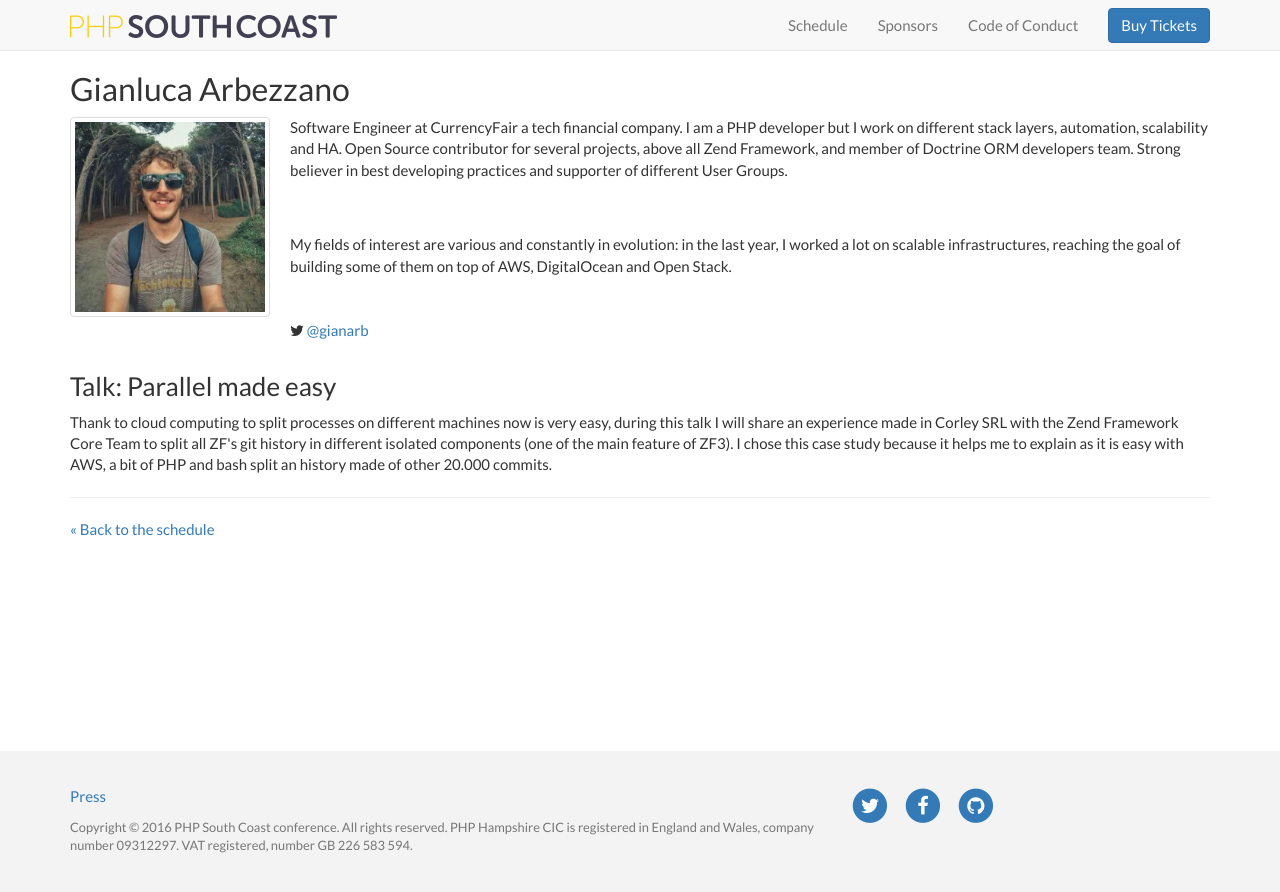
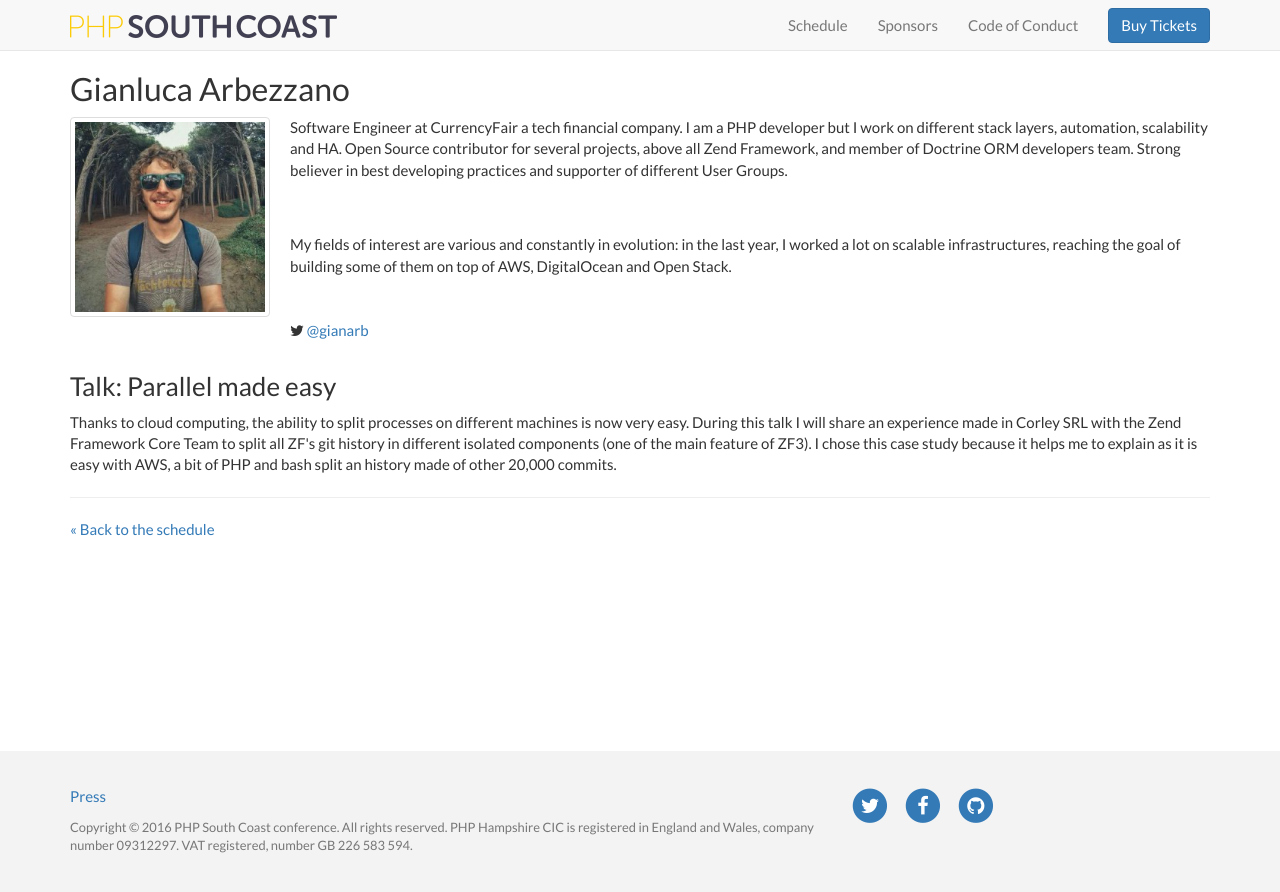
Before and after one commit to phphants/php-south-coast-2016, a Jekyll site: the page built from speakers/gianluca-arbezzano.html, in a window 1280 px wide. Shown: the top 892 px of the page. Built offline with Jekyll 4.4.1, drawn with Linux system fonts in a browser that asks for light colours.

Commit message:
Tweaked Gianluca's abstract for grammar

```diff
--- a/_data/speakers.yml
+++ b/_data/speakers.yml
@@ -20,7 +20,7 @@ arbezzano:
   talks:
     - title: Parallel made easy
       abstract: |
-        Thank to cloud computing to split processes on different machines now is very easy, during this talk I will share an experience made in Corley SRL with the Zend Framework Core Team to split all ZF's git history in different isolated components (one of the main feature of ZF3). I chose this case study because it helps me to explain as it is easy with AWS, a bit of PHP and bash split an history made of other 20.000 commits.
+        Thanks to cloud computing, the ability to split processes on different machines is now very easy. During this talk I will share an experience made in Corley SRL with the Zend Framework Core Team to split all ZF's git history in different isolated components (one of the main feature of ZF3). I chose this case study because it helps me to explain as it is easy with AWS, a bit of PHP and bash split an history made of other 20,000 commits.
 
 barnes:
   name: Tess Barnes
```
